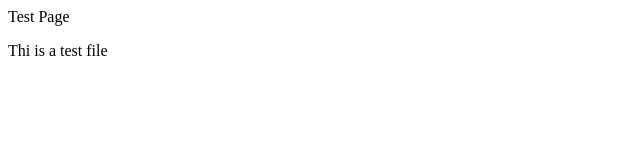
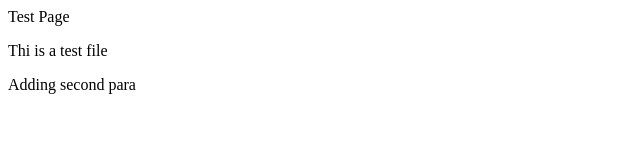
Before and after one commit to shaikh-fahim/demo-project, a plain HTML site: page index.html in a window 1280 px wide. Shown: the whole page, without its empty margins (0-640 px from the left). Drawn offline with Linux system fonts and the light colour scheme.

Commit message:
New para added

```diff
--- a/index.html
+++ b/index.html
@@ -2,5 +2,6 @@
     <head>Test Page</head>
     <body>
         <p>Thi is a test file</p>
+        <p>Adding second para</p>
     </body>
 </html>
```
